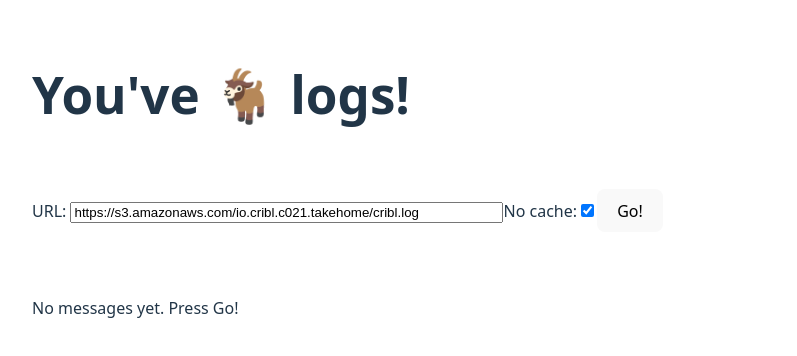
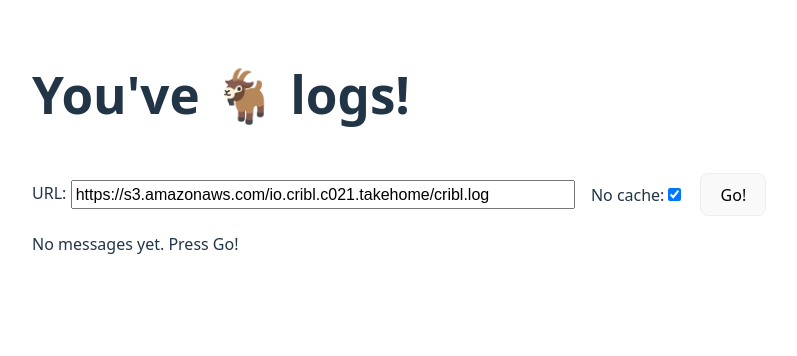
Before and after one commit to martinl-goat/ygl, a React (Vite) app: page / in a window 1280 px wide. Shown: the top 356 px of the page, without its empty margins (0-797 px from the left). Built offline with nearby package versions, Linux system fonts and the light colour scheme.

Commit message:
Made a few small style tweaks

```diff
--- a/src/App.css
+++ /dev/null
@@ -1,8 +0,0 @@
-#root {
-  max-width: 1280px;
-  padding: 2rem;
-}
-
-.card {
-  padding: 2em 0;
-}
--- /dev/null
+++ b/src/App.module.css
@@ -0,0 +1,16 @@
+.app {
+  max-width: 1280px;
+  padding: 2rem;
+}
+
+.controls {
+  padding: 1em 0;
+  display: flex;
+  column-gap: 1em;
+  align-items: center;
+}
+
+.urlInput {
+  font-size: medium;
+  padding: 0.2em;
+}
--- a/src/App.tsx
+++ b/src/App.tsx
@@ -1,5 +1,5 @@
 import { useCallback, useState } from "react";
-import "./App.css";
+import classes from "./App.module.css";
 import { Messages } from "./Messages/Messages";
 import { useMessages } from "./data/useMessages";
 
@@ -26,11 +26,17 @@
   console.log("App: rendering, data length", data.length, "working", working);
 
   return (
-    <>
+    <div className={classes.app}>
       <h1>You've 🐐 logs! </h1>
-      <div className="card">
+      <div className={classes.controls}>
         <label>
-          URL: <input value={url} onChange={onUrlChange} size={51} />
+          URL:{" "}
+          <input
+            value={url}
+            onChange={onUrlChange}
+            size={51}
+            className={classes.urlInput}
+          />
         </label>
         <label>
           No cache:
@@ -39,10 +45,10 @@
         <button type="button" onClick={refresh} disabled={working}>
           Go!
         </button>
-        {working && "Working"}
+        {working && "Working…"}
       </div>
       <Messages messages={data} />
-    </>
+    </div>
   );
 }
 
--- a/src/Messages/Messages.tsx
+++ b/src/Messages/Messages.tsx
@@ -23,7 +23,7 @@
   ));
 
   return (
-    <div className="card">
+    <>
       {havePages && <Timeline messages={messages} />}
       {!havePages && <div>No messages yet. Press Go!</div>}
       {havePages && (
@@ -46,7 +46,7 @@
           <tbody>{messageRows}</tbody>
         </table>
       )}
-    </div>
+    </>
   );
 }
 
--- /dev/null
+++ b/src/Messages/Paginator.module.css
@@ -0,0 +1,6 @@
+.paginator {
+  margin: 1em 0;
+  display: flex;
+  column-gap: 0.3em;
+  align-items: center;
+}
--- a/src/Messages/Paginator.tsx
+++ b/src/Messages/Paginator.tsx
@@ -1,4 +1,5 @@
 import { useCallback } from "react";
+import classes from "./Paginator.module.css";
 
 interface PaginatorProps {
   pageSize: number;
@@ -31,7 +32,7 @@
   console.log("Paginator: rendering, message count", messagesCount);
 
   return (
-    <>
+    <div className={classes.paginator}>
       <button
         type="button"
         onClick={paginateFirst}
@@ -62,7 +63,7 @@
         &rarr;&rarr;
       </button>
       Total messages: {messagesCount}
-    </>
+    </div>
   );
 }
 
--- a/src/index.css
+++ b/src/index.css
@@ -1,11 +1,12 @@
+/* This file is from vite's react-ts template, with a few minor edits */
+
 :root {
   font-family: system-ui, Avenir, Helvetica, Arial, sans-serif;
   line-height: 1.5;
   font-weight: 400;
 
-  color-scheme: light dark;
-  color: rgba(255, 255, 255, 0.87);
-  background-color: #242424;
+  color: #213547;
+  background-color: #ffffff;
 
   font-synthesis: none;
   text-rendering: optimizeLegibility;
@@ -36,32 +37,24 @@
 
 button {
   border-radius: 8px;
-  border: 1px solid transparent;
+  border: 1px solid #eee;
   padding: 0.6em 1.2em;
   font-size: 1em;
   font-weight: 500;
   font-family: inherit;
-  background-color: #1a1a1a;
+  background-color: #f9f9f9;
   cursor: pointer;
   transition: border-color 0.25s;
 }
 button:hover {
   border-color: #646cff;
+
+  &:disabled {
+    border-color: transparent;
+    cursor: progress;
+  }
 }
 button:focus,
 button:focus-visible {
   outline: 4px auto -webkit-focus-ring-color;
 }
-
-@media (prefers-color-scheme: light) {
-  :root {
-    color: #213547;
-    background-color: #ffffff;
-  }
-  a:hover {
-    color: #747bff;
-  }
-  button {
-    background-color: #f9f9f9;
-  }
-}
```
